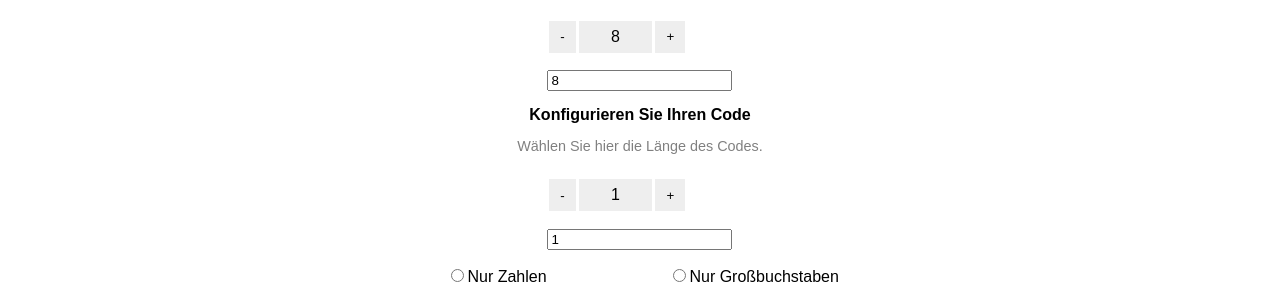
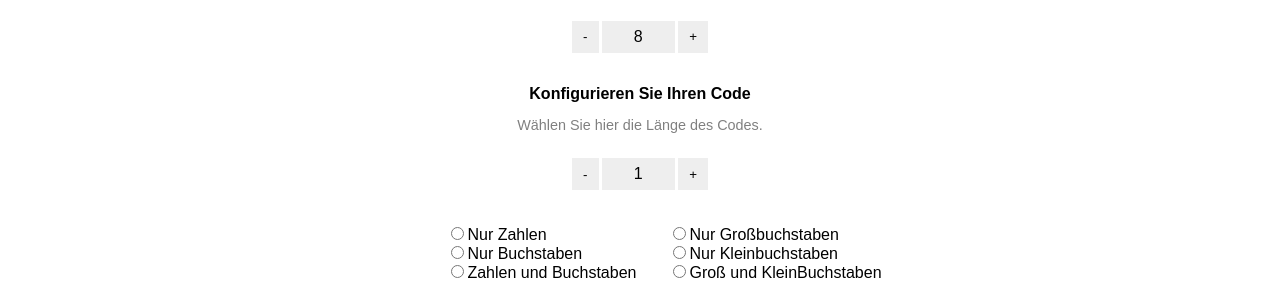
Before and after one commit to KevinKarahali/code-generator, an Angular app: page / in a window 1280 px wide. Shown: the part 333-619 px from the top of the page. Built offline with nearby package versions, Linux system fonts and the light colour scheme.

Commit message:
adding a new link to online example

```diff
--- a/src/app/code-generator/counter/counter.component.html
+++ b/src/app/code-generator/counter/counter.component.html
@@ -3,4 +3,4 @@
   <p>{{number}}</p>
   <button [disabled]="disableButton" (click)="accumulate(+1)">+</button>
 </div>
-<input [(ngModel)]="number"/>
+<!--<input [(ngModel)]="number"/>-->
```
Also changed, not shown: 1 other file (tests, documents, lock files or other folders).
